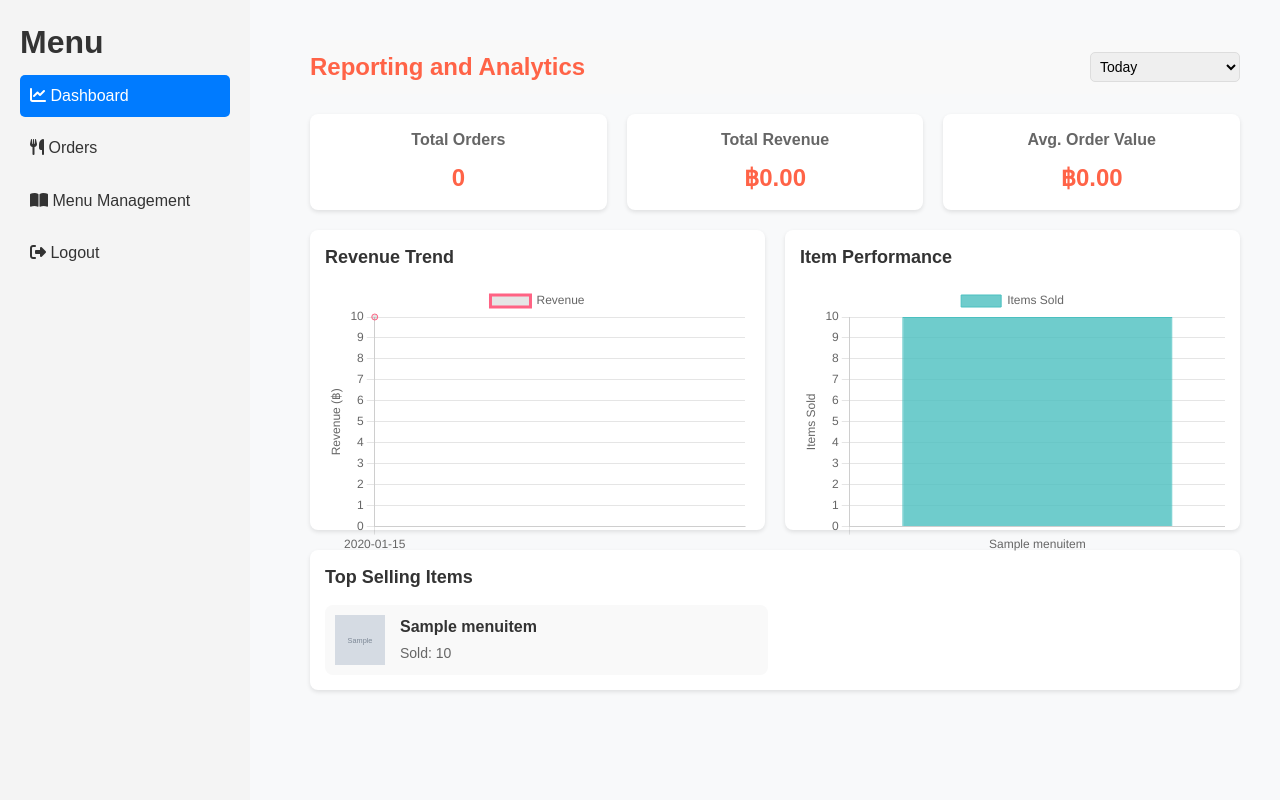
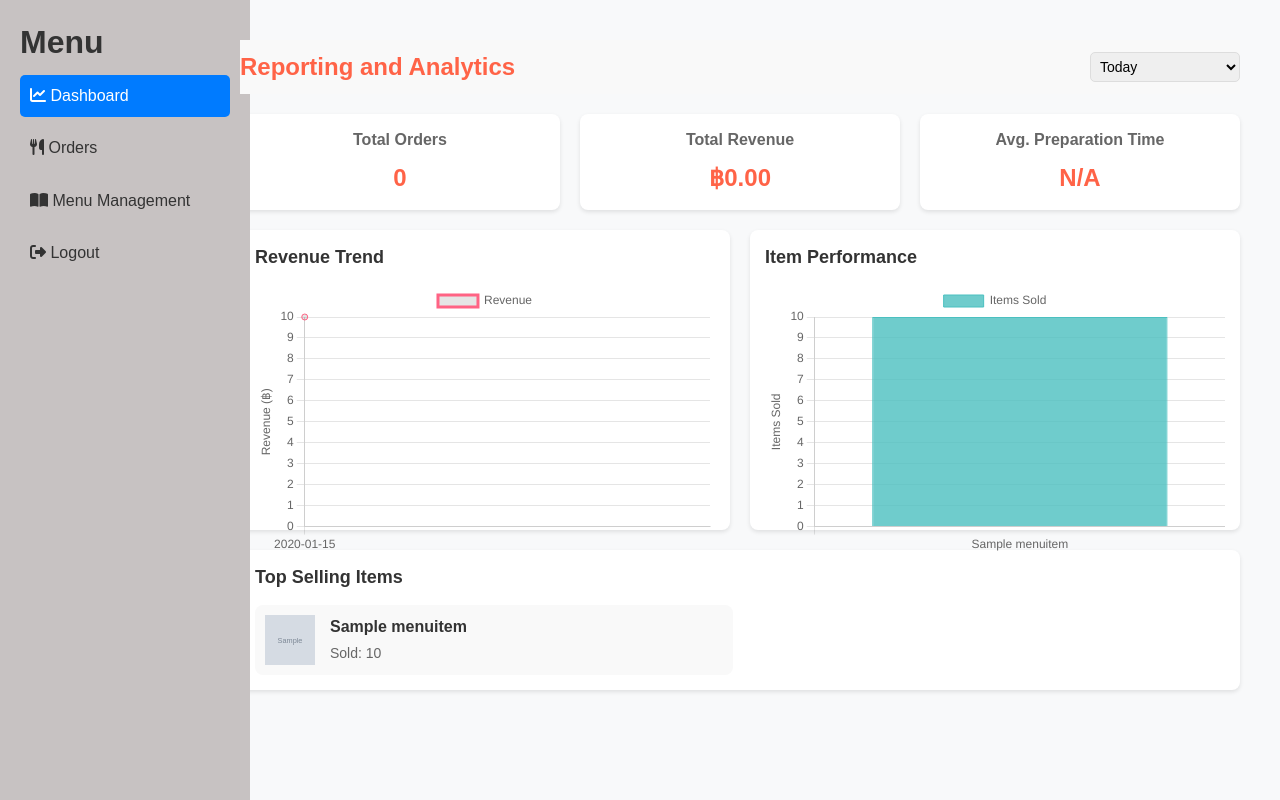
Before and after one commit to November567/restaurant_system, a Django app: page /dashboard/ in a window 1280 px wide. Run offline with Django 5.2, Linux system fonts and the light colour scheme; tables that the repository leaves empty hold one stand-in row (values such as "Sample post"); grey boxes marked "Sample" are stand-in pictures.

Commit message:
adjust image size and add avgpre in dashboard

```diff
--- a/managementapp/static/reporting.js
+++ b/managementapp/static/reporting.js
@@ -45,7 +45,7 @@ document.addEventListener('DOMContentLoaded', function () {
             })
             .catch(error => {
                 console.error('Error fetching dashboard data:', error);
-                showErrorMessage('Failed to load dashboard data. Please try again later.');
+                showErrorMessage('No data.');
             });
     }
     function showErrorMessage(message) {
@@ -70,9 +70,9 @@ document.addEventListener('DOMContentLoaded', function () {
         // Update summary cards
         document.getElementById('totalOrders').textContent = data.totalOrders;
         document.getElementById('totalRevenue').textContent =
-            `฿${data.totalRevenue.toLocaleString(undefined, { minimumFractionDigits: 2, maximumFractionDigits: 2 })}`;
-        document.getElementById('avgOrderValue').textContent =
-            `฿${data.avgOrderValue.toLocaleString(undefined, { minimumFractionDigits: 2, maximumFractionDigits: 2 })}`;
+            `฿${parseFloat(data.totalRevenue).toLocaleString(undefined, { minimumFractionDigits: 2, maximumFractionDigits: 2 })}`;
+
+        document.getElementById('preparationTime').textContent = data.preparation_time_data;
 
         // Update charts
         updateRevenueChart(data.revenueData);
@@ -81,6 +81,7 @@ document.addEventListener('DOMContentLoaded', function () {
         // Update top selling items
         updateTopSellingItems(topSellingItems);
     }
+
 
     function updateRevenueChart(data) {
         const ctx = document.getElementById('revenueChart').getContext('2d');
@@ -181,11 +182,10 @@ document.addEventListener('DOMContentLoaded', function () {
         });
     }
 
-
-    // Set up the date range selector
     const dateRangeSelect = document.getElementById('dateRangeSelect');
     dateRangeSelect.addEventListener('change', function () {
-        fetchDashboardData(this.value);
+        const selectedDateRange = this.value;
+        fetchDashboardData(selectedDateRange);
     });
 
     // Initial load
--- a/managementapp/templates/managementapp/dashboard.html
+++ b/managementapp/templates/managementapp/dashboard.html
@@ -41,8 +41,8 @@
                 <p id="totalRevenue" class="summary-value">฿0.00</p>
             </div>
             <div class="summary-card">
-                <h3>Avg. Order Value</h3>
-                <p id="avgOrderValue" class="summary-value">฿0.00</p>
+                <h3>Avg. Preparation Time</h3> <!-- Changed heading -->
+                <p id="preparationTime" class="summary-value">00:00:00</p> <!-- Changed ID and default value -->
             </div>
         </section>
 
--- a/managementapp/templates/managementapp/edit_product.html
+++ b/managementapp/templates/managementapp/edit_product.html
@@ -66,8 +66,7 @@
 
                     {% if form.image.value %}
                     <div class="current-image">
-                        <p>Current Image:</p>
-                        <img src="{{ form.image.value.url }}" alt="Current product image" class="product-image-preview">
+                        <img src="{{ form.image.value.url }}" alt="Current product image" class="product-image-preview" style="width: 200px; height: 200px;">
                     </div>
                     {% endif %}
 
--- a/managementapp/templates/managementapp/kitchen.html
+++ b/managementapp/templates/managementapp/kitchen.html
@@ -18,7 +18,7 @@
         /* Additional styles for sidebar */
         .sidebar {
             width: 250px;
-            background-color: #f4f4f4;
+            background-color: #c7c2c2;
             padding: 20px;
             position: fixed;
             height: 100%;
@@ -50,7 +50,7 @@
         }
 
         .content {
-            margin-left: 270px;
+            margin-left: 200px;
             /* Adjust for sidebar width */
             padding: 20px;
         }
--- a/managementapp/views.py
+++ b/managementapp/views.py
@@ -378,6 +378,13 @@ def user_register(request):
 
     return render(request, "managementapp/register.html")
 
+def format_duration(duration):
+    """Convert ISO 8601 duration to hh:mm:ss format."""
+    total_seconds = duration.total_seconds()
+    hours, remainder = divmod(total_seconds, 3600)
+    minutes, seconds = divmod(remainder, 60)
+    return f'{int(hours):02}:{int(minutes):02}:{int(seconds):02}'
+
 
 def dashboard(request):
     if request.headers.get('x-requested-with') == 'XMLHttpRequest':
@@ -412,6 +419,12 @@ def dashboard(request):
             )
         ).aggregate(avg_preparation_time=Avg("preparation_time"))
 
+        avg_preparation_time = preparation_time_data['avg_preparation_time']
+        if avg_preparation_time:
+            avg_preparation_time = format_duration(avg_preparation_time)  # Convert to hh:mm:ss
+        else:
+            avg_preparation_time = 'N/A'
+
         # Revenue data over time
         revenue_data = (
             Payment.objects.annotate(date=F("paid_at__date"))
@@ -431,7 +444,7 @@ def dashboard(request):
         dashboard_data = {
             "totalOrders": total_orders,
             "totalRevenue": total_revenue,
-            "avgOrderValue": avg_order_value,
+            "preparation_time_data": avg_preparation_time,
             "revenueData": list(revenue_data),
         }
 
```
